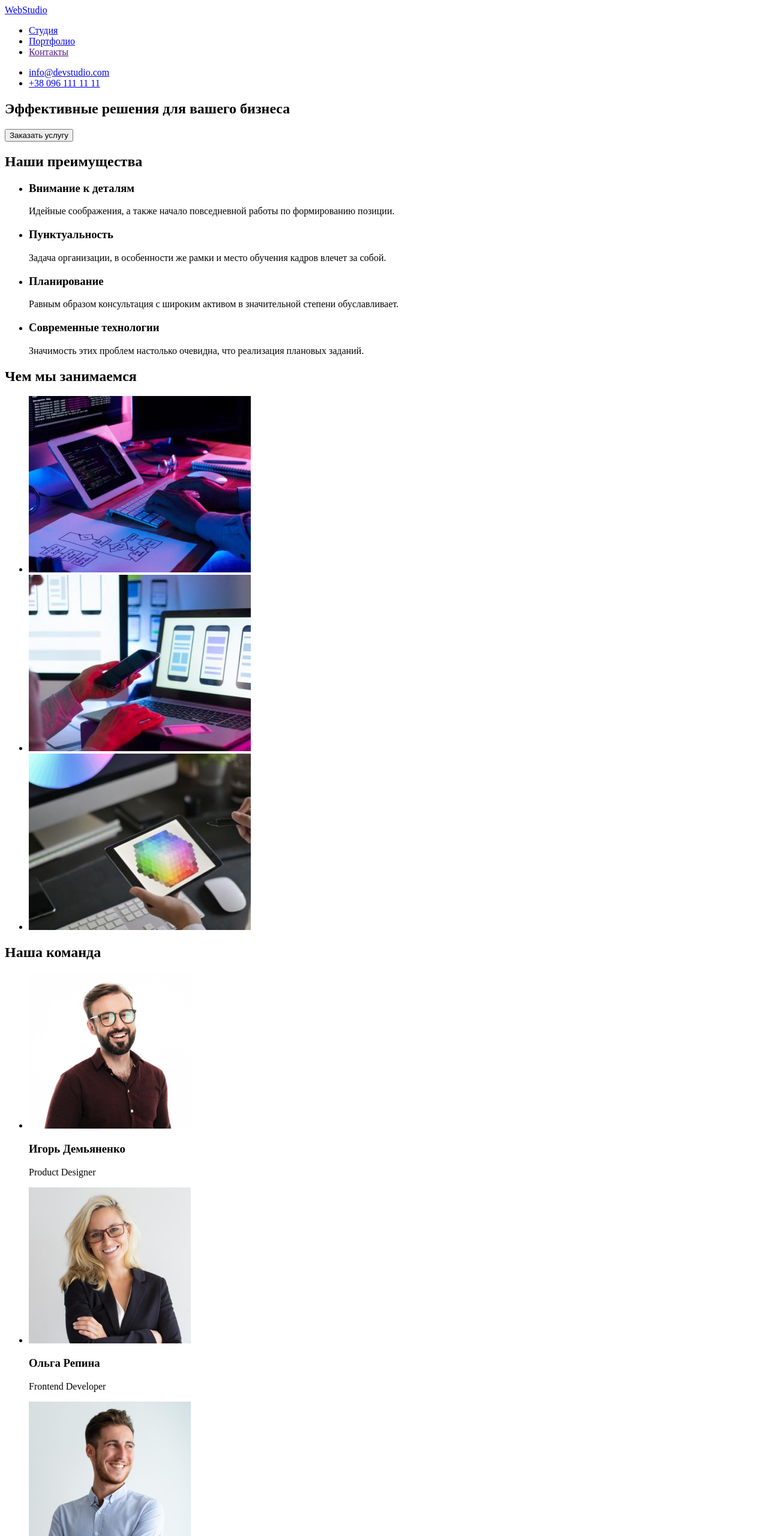
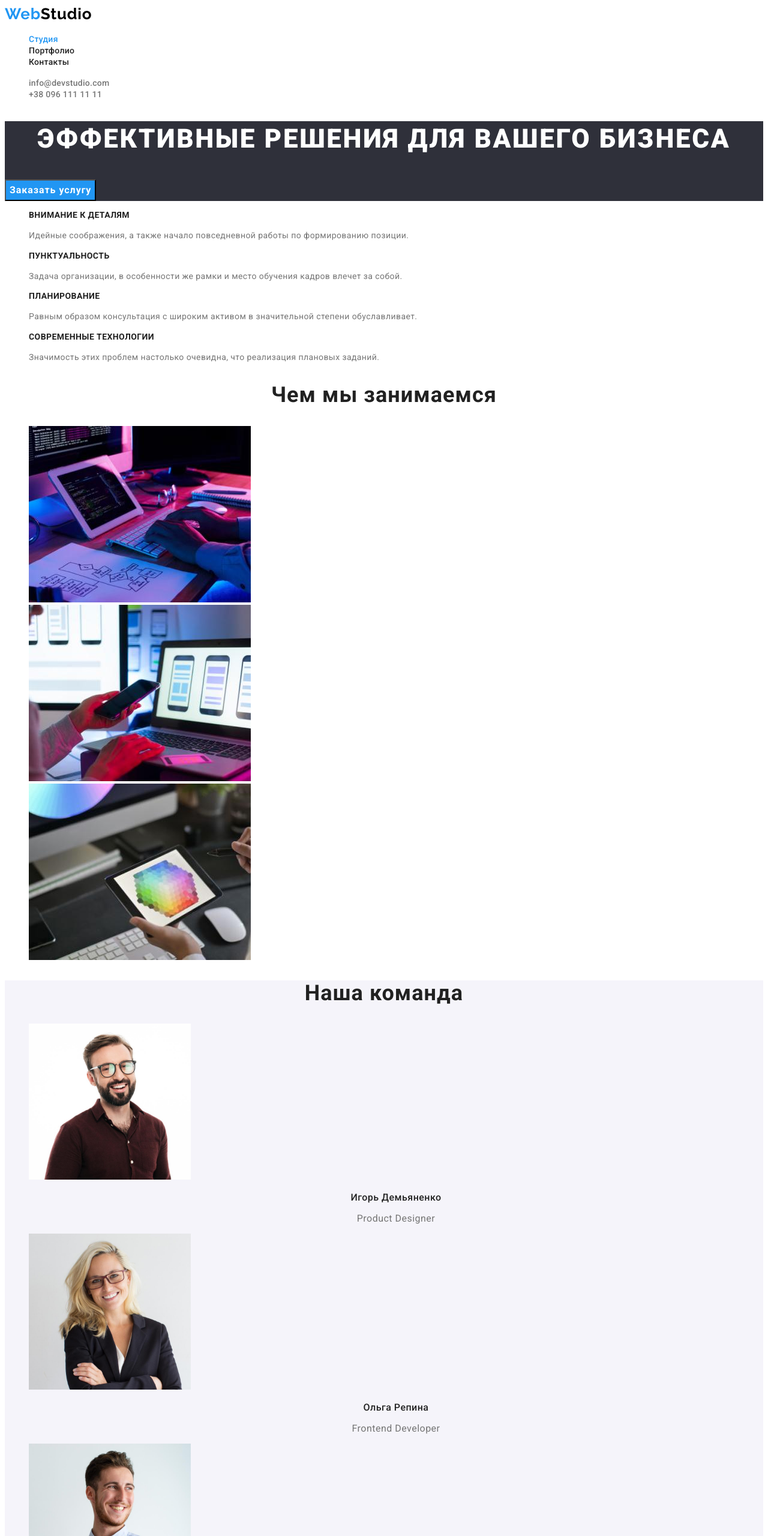
Before and after one commit to serj-nobody/goit-markup-hw-02, a plain HTML site: page index.html in a window 1280 px wide. Shown: the top 2560 px of the page at 60% size. Drawn offline with Linux system fonts and the light colour scheme.

Commit message:
первая сдача ДЗ-2

```diff
--- /dev/null
+++ b/css/styles.css
@@ -0,0 +1,247 @@
+
+/* ---- VARIABLES ----------------------------------------- */
+
+:root {
+   --primary-text-color: #757575;
+   --title-text-color: #212121;
+   --white-text-color: #FFFFFF;
+   --primary-bg-color: #FFFFFF;
+   --secondary-bg-color: #F5F4FA;
+   --accent-color: #2196F3;
+   --dark-bg-color: #2F303A;
+}
+
+
+/* ---- COMMON PROPERTIES --------------------------------- */
+
+body {
+   font-family: 'Roboto', sans-serif;
+   background-color: var(--white-color);
+   color: var(--primary-text-color);
+}
+
+.list {
+   list-style: none;
+}
+
+.link {
+   text-decoration: none;
+}
+
+.visually-hidden {
+   position: absolute;
+   width: 1px;
+   height: 1px;
+   margin: -1px;
+   padding: 0;
+   overflow: hidden;
+   border: 0;
+   clip: rect(0 0 0 0)
+ }
+
+/* ---- HEADER -------------------------------------------- */
+
+.header-logo {
+   font-family: 'Raleway', sans-serif;
+   font-weight: 700;
+   font-size: 26px;
+   line-height: 1.19;
+   letter-spacing: 0.03em;
+   color: var(--accent-color);
+}
+
+.header-logo > span {
+   color: #000000;
+}
+
+.nav-link {
+   font-weight: 500;
+   font-size: 14px;
+   line-height: 1.14;
+   letter-spacing: 0.02em;
+   color: var(--title-text-color);
+}
+
+.nav-link:hover,
+.nav-link:focus {
+   color: var(--accent-color);
+}
+
+.nav-link.current {
+   color: var(--accent-color);
+}
+
+.contact-link {
+   font-weight: 500;
+   font-size: 14px;
+   line-height: 1.14;
+   letter-spacing: 0.02em;
+   color: var(--primary-text-color);
+}
+
+.contact-link:hover,
+.contact-link:focus {
+   color: var(--accent-color);
+}
+
+
+/* ---- HERO SECTION -------------------------------------- */
+
+.hero {
+   background-color: var(--dark-bg-color);
+}
+
+.hero-title {
+   font-weight: 900;
+   font-size: 44px;
+   line-height: 1.36;
+   text-align: center;
+   letter-spacing: 0.06em;
+   text-transform: uppercase;
+   color: var(--white-text-color);
+}
+
+.hero-btn {
+   font-family: inherit;
+   background-color: var(--accent-color);
+   font-weight: 700;
+   font-size: 16px;
+   line-height: 1.87;
+   text-align: center;
+   letter-spacing: 0.06em;
+   color: var(--white-text-color);
+
+}
+
+.hero-btn:hover,
+.hero-btn:focus {
+   background-color: #188CE8;
+}
+
+/* ---- FEATURES SECTION ---------------------------------- */
+
+.features-title {
+   font-size: 14px;
+   line-height: 1.14;
+   letter-spacing: 0.03em;
+   text-transform: uppercase;
+   color: var(--title-text-color);
+}
+
+.features-text {
+   font-size: 14px;
+   line-height: 1.71;
+   letter-spacing: 0.03em;
+}
+
+/* ---- WHAT WE DO SECTION -------------------------------- */
+
+.what-wedo-title {
+   font-size: 36px;
+   line-height: 1.16;
+   text-align: center;
+   letter-spacing: 0.03em;
+   color: var(--title-text-color);
+}
+
+/* ---- OUR TEAM SECTION ---------------------------------- */
+
+.team {
+   background-color: var(--secondary-bg-color);
+}
+
+.team-title {
+   font-size: 36px;
+   line-height: 1.17;
+   text-align: center;
+   letter-spacing: 0.03em;
+   color: var(--title-text-color);
+}
+
+.team-name {
+   font-weight: 500;
+   font-size: 16px;
+   line-height: 1.19;
+   text-align: center;
+   letter-spacing: 0.03em;
+   color: var(--title-text-color);
+}
+
+.team-position {
+   font-size: 16px;
+   line-height: 1.19;
+   text-align: center;
+   letter-spacing: 0.03em;
+}
+
+/* ---- FOOTER -------------------------------------------- */
+
+.footer {
+   background-color: var(--dark-bg-color);
+}
+
+.footer-logo {
+   font-family: 'Raleway', sans-serif;
+   font-weight: 700;
+   font-size: 26px;
+   line-height: 1.19;
+   letter-spacing: 0.03em;
+   color: var(--accent-color);
+}
+
+.footer-logo > span {
+   color: var(--white-text-color)
+}
+
+.footer-link {
+   font-style: normal;
+   font-size: 14px;
+   line-height: 1.71;
+   letter-spacing: 0.03em;
+   color: rgba(255, 255, 255, 0.6);
+}
+
+.footer-link:hover,
+.footer-link:focus {
+   color: rgba(255, 255, 255, 1);
+}
+
+.footer-address-link {
+   color: var(--white-text-color);
+}
+
+/* ==== PORTFOLIO PAGE ==================================== */
+
+/* ---- PORTFOLIO SECTION --------------------------------- */
+
+.portfolio-btn {
+   font-family: inherit;
+   font-style: normal;
+   font-weight: 500;
+   font-size: 16px;
+   line-height: 1.62;
+   text-align: center;
+   letter-spacing: 0.03em;
+   color: var(--title-text-color);
+   background-color: #F5F4FA;
+   cursor: pointer;
+}
+
+.portfolio-btn:hover,
+.portfolio-btn:focus {
+   color: var(--white-text-color);
+   background-color: var(--accent-color);
+}
+
+.portfolio-company-title {
+   font-size: 18px;
+   line-height: 2;
+   letter-spacing: 0.06em;
+   color: var(--title-text-color);
+}
+
+.portfolio-company-type {
+   font-size: 16px;
+   line-height: 1.87;
+   letter-spacing: 0.03em;
+}
--- a/index.html
+++ b/index.html
@@ -5,23 +5,27 @@
    <meta http-equiv="X-UA-Compatible" content="IE=edge">
    <meta name="viewport" content="width=device-width, initial-scale=1.0">
    <title>WebStudio</title>
+   <link rel="preconnect" href="https://fonts.googleapis.com">
+   <link rel="preconnect" href="https://fonts.gstatic.com" crossorigin>
+   <link href="https://fonts.googleapis.com/css2?family=Raleway:wght@700&family=Roboto:wght@400;500;700;900&display=swap" rel="stylesheet">
+   <link rel="stylesheet" href="./css/styles.css">
 </head>
 <body>
 
 <!-- HEADER -->
 
-   <header>
-      <nav>
-         <a href="./index.html">WebStudio</a>
-         <ul>
-            <li><a href="./index.html">Студия</a></li>
-            <li><a href="./portfolio.html">Портфолио</a></li>
-            <li><a href="">Контакты</a></li>
+   <header class="header">
+      <nav class="header-nav">
+         <a class="header-logo link" href="./index.html">Web<span>Studio</span></a>
+         <ul class="nav-list list">
+            <li class="nav-item"><a href="./index.html" class="nav-link link current">Студия</a></li>
+            <li class="nav-item"><a href="./portfolio.html" class="nav-link link">Портфолио</a></li>
+            <li class="nav-item"><a href="" class="nav-link link">Контакты</a></li>
          </ul>
       </nav>
-      <ul>
-         <li><a href="mailto:info@devstudio.com">info@devstudio.com</a></li>
-         <li><a href="tel:+380961111111">+38 096 111 11 11</a></li>
+      <ul class="contact-list list">
+         <li class="contact-item"><a href="mailto:info@devstudio.com" class="contact-link link">info@devstudio.com</a></li>
+         <li class="contact-item"><a href="tel:+380961111111" class=" contact-link link">+38 096 111 11 11</a></li>
       </ul>
 
    </header>
@@ -30,47 +34,47 @@
 
 <!-- HERO SECTION -->
 
-      <section>
-         <h1>Эффективные решения для вашего бизнеса</h1>
-         <button type="button">Заказать услугу</button>
+      <section class="hero">
+         <h1 class="hero-title">Эффективные решения для вашего бизнеса</h1>
+         <button type="button" class="hero-btn">Заказать услугу</button>
       </section>
 
 <!-- FEATURES SECTION -->
 
-      <section>
-         <h2>Наши преимущества</h2>
-         <ul>
-            <li>
-               <h3>Внимание к деталям</h3>
-               <p>Идейные соображения, а также начало повседневной работы по формированию позиции.</p>
+      <section class="features">
+         <h2 class="visually-hidden">Наши преимущества</h2>
+         <ul class="features-list list">
+            <li class="features-item">
+               <h3 class="features-title">Внимание к деталям</h3>
+               <p class="features-text">Идейные соображения, а также начало повседневной работы по формированию позиции.</p>
             </li>
-            <li>
-               <h3>Пунктуальность</h3>
-               <p>Задача организации, в особенности же рамки и место обучения кадров влечет за собой.</p>
+            <li class="features-item">
+               <h3 class="features-title">Пунктуальность</h3>
+               <p class="features-text">Задача организации, в особенности же рамки и место обучения кадров влечет за собой.</p>
             </li>
-            <li>
-               <h3>Планирование</h3>
-               <p>Равным образом консультация с широким активом в значительной степени обуславливает.</p>
+            <li class="features-item">
+               <h3 class="features-title">Планирование</h3>
+               <p class="features-text">Равным образом консультация с широким активом в значительной степени обуславливает.</p>
             </li>
-            <li>
-               <h3>Современные технологии</h3>
-               <p>Значимость этих проблем настолько очевидна, что реализация плановых заданий.</p>
+            <li class="features-item">
+               <h3 class="features-title">Современные технологии</h3>
+               <p class="features-text">Значимость этих проблем настолько очевидна, что реализация плановых заданий.</p>
             </li>
          </ul>
       </section>
 
 <!-- WHAT WE DO SECTION -->
 
-      <section>
-         <h2>Чем мы занимаемся</h2>
-         <ul>
-            <li>
+      <section class="what-wedo">
+         <h2 class="what-wedo-title">Чем мы занимаемся</h2>
+         <ul class="what-wedo-list list">
+            <li class="what-wedo-item">
                <img src="./images/wedo-1.jpg" alt="изображение рабочего места с пк" width="370" height="294">
             </li>
-            <li>
+            <li class="what-wedo-item">
                <img src="./images/wedo-2.jpg" alt="экран ноутбука и рука держащая смартфон" width="370" height="294">
             </li>
-            <li>
+            <li class="what-wedo-item">
                <img src="./images/wedo-3.jpg" alt="планшет с изображением цветовой палитры" width="370" height="294">
             </li>
          </ul>
@@ -78,28 +82,28 @@
 
 <!-- OUR TEAM SECTION -->
 
-      <section>
-         <h2>Наша команда</h2>
-         <ul>
-            <li>
+      <section class="team">
+         <h2 class="team-title">Наша команда</h2>
+         <ul class="team-list list">
+            <li class="team-item">
                <img src="./images/igor-d.jpg" alt="портрет Игоря Демьяненко" width="270" height="260">
-               <h3>Игорь Демьяненко</h3>
-               <p lang="en">Product Designer</p>
+               <h3 class="team-name">Игорь Демьяненко</h3>
+               <p class="team-position" lang="en">Product Designer</p>
             </li>
-            <li>
+            <li class="team-item">
                <img src="./images/olga-r.jpg" alt="портрет Ольги Репиной" width="270" height="260">
-               <h3>Ольга Репина</h3>
-               <p lang="en">Frontend Developer</p>
+               <h3 class="team-name">Ольга Репина</h3>
+               <p class="team-position" lang="en">Frontend Developer</p>
             </li>
-            <li>
+            <li class="team-item">
                <img src="./images/niko-t.jpg" alt="портрет Николая Тарасова" width="270" height="260">
-               <h3>Николай Тарасов</h3>
-               <p lang="en">Marketing</p>
+               <h3 class="team-name">Николай Тарасов</h3>
+               <p class="team-position" lang="en">Marketing</p>
             </li>
-            <li>
+            <li class="team-item">
                <img src="./images/michael-e.jpg" alt="портрет Михаила Ермакова" width="270" height="260">
-               <h3>Михаил Ермаков</h3>
-               <p lang="en">UI Designer</p>
+               <h3 class="team-name">Михаил Ермаков</h3>
+               <p class="team-position" lang="en">UI Designer</p>
             </li>
          </ul>
       </section>
@@ -108,13 +112,13 @@
 
 <!-- FOOTER -->
 
-   <footer>
-      <a href="./index.html">WebStudio</a>
-      <address>
-         <ul>
-            <li><a href="https://goo.gl/maps/x4gBsd4H1M5rnqt99" target="_blank" rel="noopener norefferer">г. Киев, пр-т Леси Украинки, 26</a></li>
-            <li><a href="mailto:info@example.com">info@example.com</a></li>
-            <li><a href="tel:+380991111111">+38 099 111 11 11</a></li>
+   <footer class="footer">
+      <a href="./index.html" class="footer-logo link">Web<span>Studio</span></a>
+      <address class="footer-address">
+         <ul class="footer-list list">
+            <li class="footer-item"><a href="https://goo.gl/maps/x4gBsd4H1M5rnqt99" target="_blank" rel="noopener norefferer" class="footer-link footer-address-link link">г. Киев, пр-т Леси Украинки, 26</a></li>
+            <li class="footer-item"><a href="mailto:info@example.com" class="footer-link link">info@example.com</a></li>
+            <li class="footer-item"><a href="tel:+380991111111" class="footer-link link">+38 099 111 11 11</a></li>
          </ul>
       </address>
    </footer>
```
Also changed, not shown: portfolio.html (+56 -52 lines).
